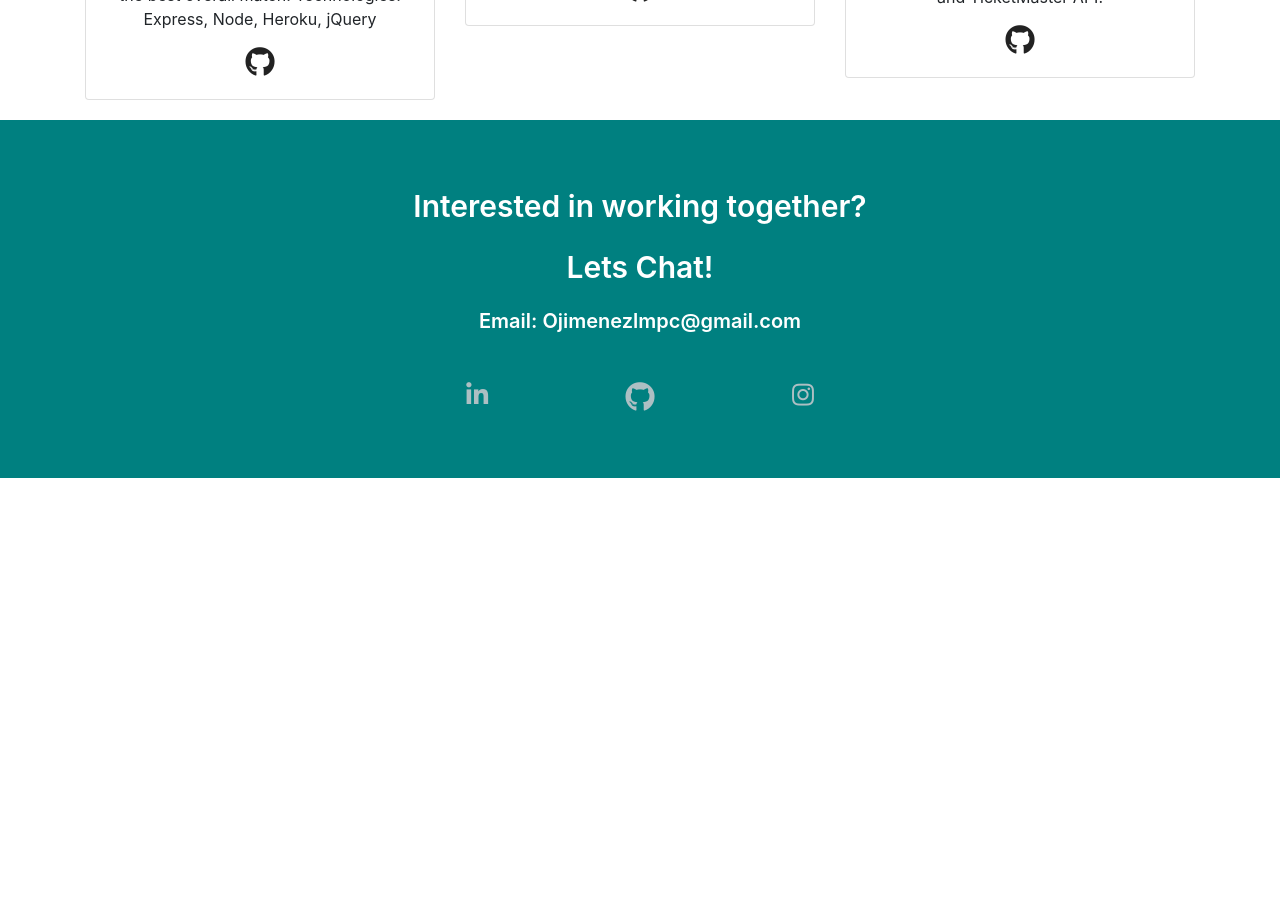
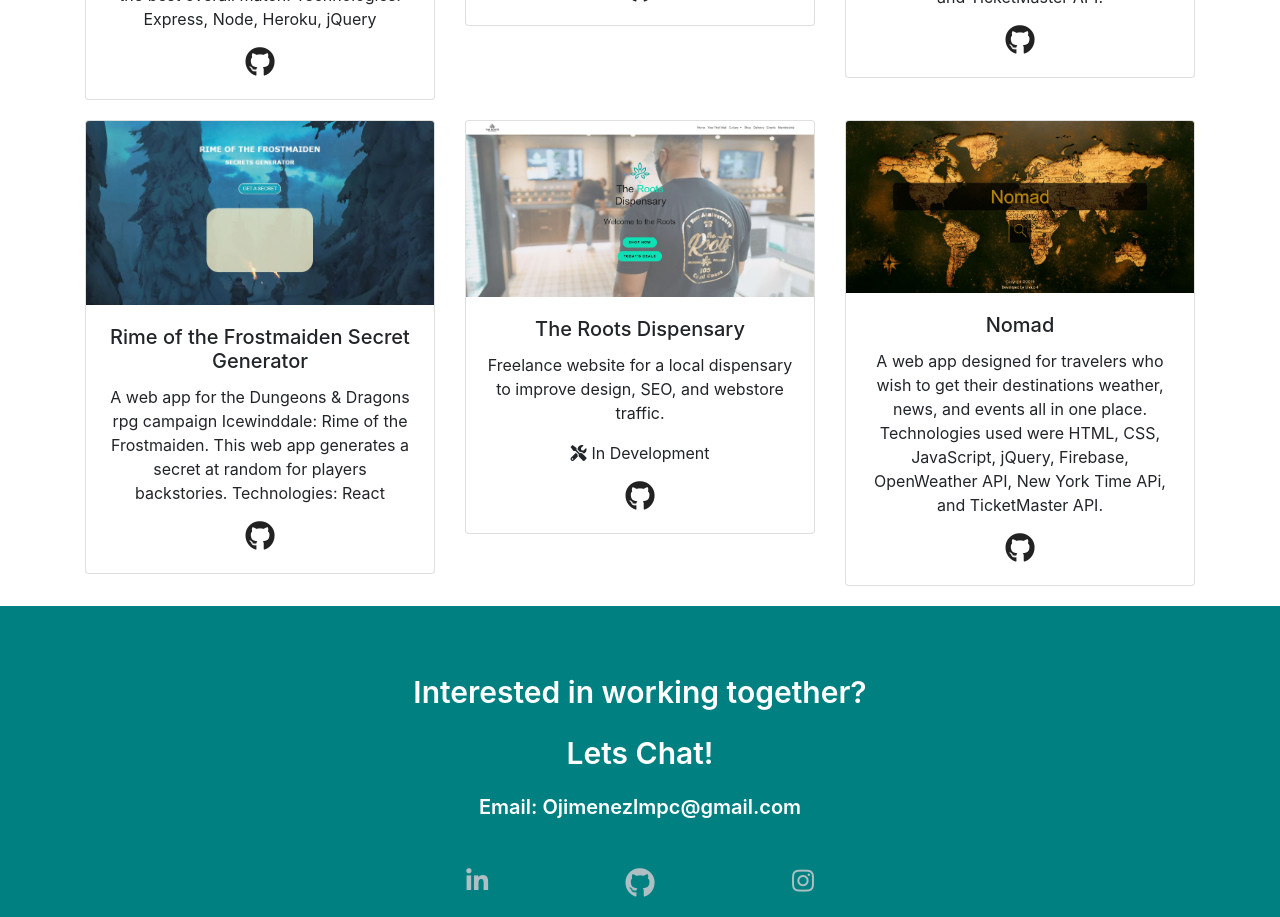
Before and after one commit to Nomad9-0/Oscar-Portfolio, a React (Create React App) app in the folder oscar-portfolio/: page / in a window 1280 px wide. Shown: the part 2860-3777 px from the top of the page. Before the commit the page ends 3370 px from the top, so only its background shows below. Built offline with nearby package versions, Linux system fonts and the light colour scheme.

Commit message:
added frostmaiden

```diff
--- a/oscar-portfolio/src/Projects.js
+++ b/oscar-portfolio/src/Projects.js
@@ -114,6 +114,60 @@ function Projects() {
                 </Card>
             </Col>
         </Row>
+        <Row>
+            <Col>
+                <Card style={{ width: '18rem' }}>
+                    <a href="https://nomad9-0.github.io/frostmaiden-character-secrets/">
+                        <Card.Img variant="top" src={require('./images/Frostmaiden.JPG')} alt="Friend Finder" width="300" height="180" />
+                    </a>
+                    <Card.Body>
+                        <Card.Title>Rime of the Frostmaiden Secret Generator</Card.Title>
+                        <Card.Text>
+                            A web app for the Dungeons & Dragons rpg campaign Icewinddale: Rime of the Frostmaiden. This web app generates a secret at random for players backstories. Technologies: React
+                        </Card.Text>
+                        <a href='https://github.com/Nomad9-0/frostmaiden-character-secrets'>
+                            <i className="fab fa-github"></i>
+                        </a>
+                    </Card.Body>
+                </Card>
+            </Col>
+            <Col>
+                <Card style={{ width: '18rem' }}>
+                <a href="https://nomad9-0.github.io/roots-dispensary/index.html">
+                        <Card.Img variant="top" src={require('./images/roots.JPG')} alt="The Roots Dispensary" width="300" height="180" />
+                    </a>
+                    <Card.Body>
+                        <Card.Title>The Roots Dispensary</Card.Title>
+                        <Card.Text>
+                        Freelance website for a local dispensary to improve design, SEO, and webstore traffic.
+                        </Card.Text>
+                        <Card.Text>
+                            <i className="fas fa-tools"></i>
+                            In Development
+                        </Card.Text>
+                        <a href='https://github.com/Nomad9-0/roots-dispensary'>
+                            <i className="fab fa-github"></i>
+                        </a>
+                    </Card.Body>
+                </Card>
+            </Col>
+            <Col>
+                <Card style={{ width: '18rem' }}>
+                    <a href="https://nomad9-0.github.io/Nomad/">
+                        <Card.Img variant="top" src={require('./images/nomad.JPG')} alt="nomad Travel App" width="300" height="180" />
+                    </a>
+                    <Card.Body>
+                        <Card.Title>Nomad</Card.Title>
+                        <Card.Text>
+                        A web app designed for travelers who wish to get their destinations weather, news, and events all in one place. Technologies used were HTML, CSS, JavaScript, jQuery, Firebase, OpenWeather API, New York Time APi, and TicketMaster API.
+                        </Card.Text>
+                        <a href='https://github.com/Nomad9-0/Nomad'>
+                            <i className="fab fa-github"></i>
+                        </a>
+                    </Card.Body>
+                </Card>
+            </Col>
+        </Row>
        </Container>
     </>
     )
```
Also changed, not shown: oscar-portfolio/src/images/Frostmaiden.JPG (added).
